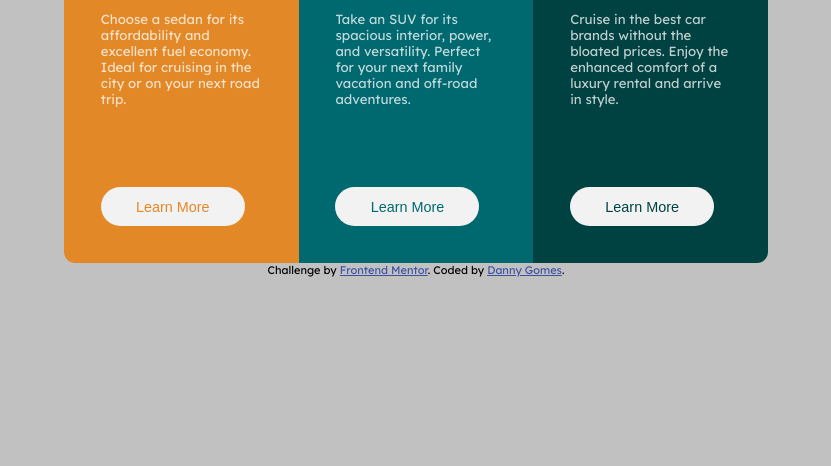
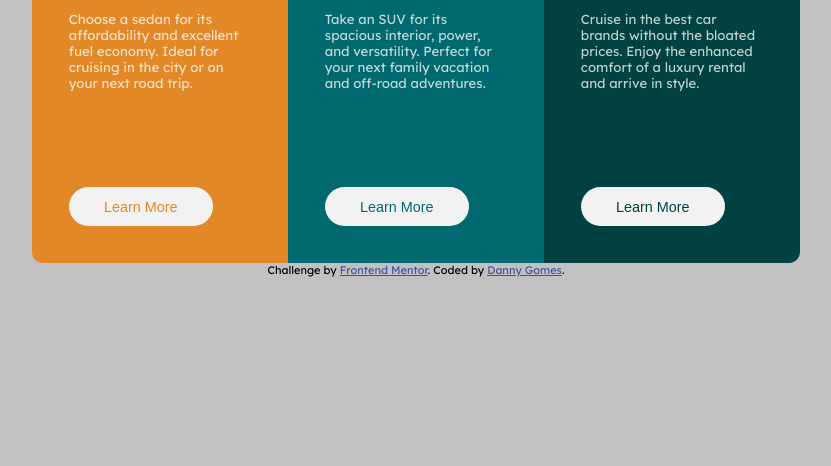
Before and after one commit to dannygomes/3-column-preview-card-component-challenge, a plain HTML site: page index.html in a window 1280 px wide. Shown: the part 350-816 px from the top of the page, without its empty margins (224-1055 px from the left). Drawn offline with Linux system fonts and the light colour scheme.

Commit message:
Fixed some sizing issues

```diff
--- a/style.css
+++ b/style.css
@@ -12,7 +12,7 @@ body {
 }
 
 main {
-    width: 55vw;
+    width: 60vw;
     display: flex;
     border-radius: .7rem;
     overflow: hidden;
@@ -44,7 +44,7 @@ main {
 
 .card {
     width: 33.3%;
-    padding: 3.3rem;
+    padding: 2.5rem;
 }
 
 .text-button-container {
```
